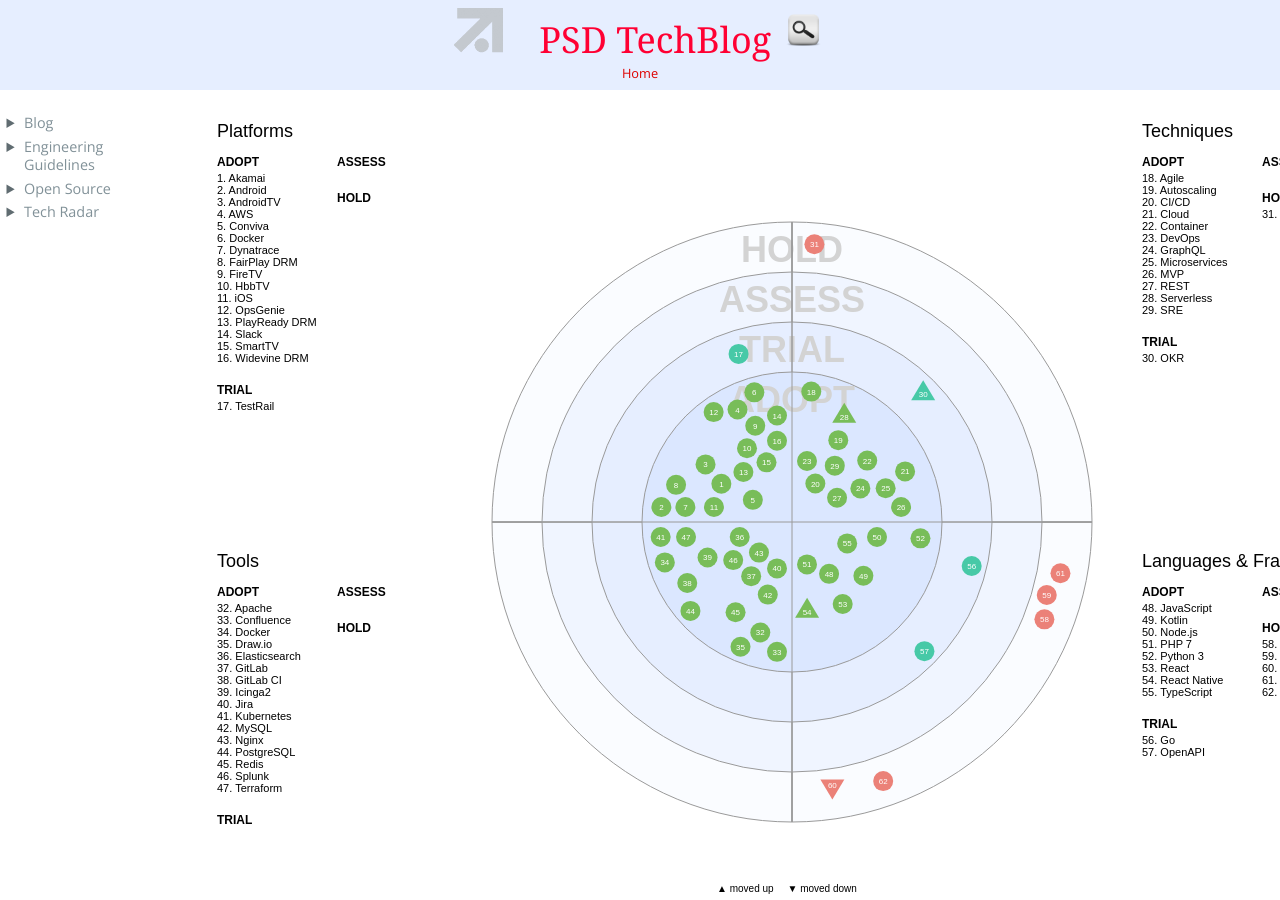
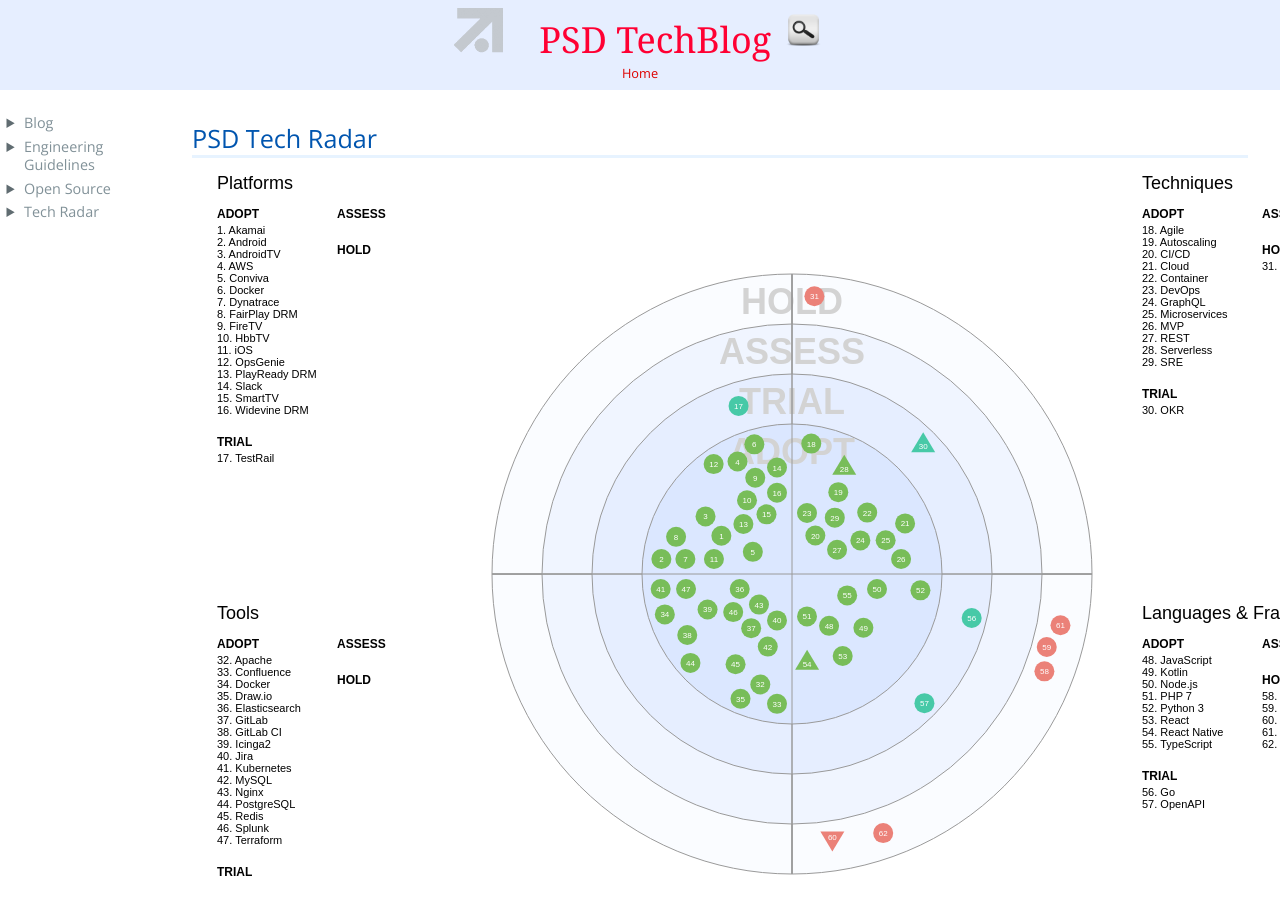
Before and after one commit to croedel/PSD-blog, a Jekyll site: the page built from radar.md, in a window 1280 px wide and 900 px high. Built offline with Jekyll 4.4.1, drawn with Linux system fonts in a browser that asks for light colours; our own code applies the rules of GitHub Pages for plain Markdown files.

Commit message:
Update radar.md

```diff
--- a/radar.md
+++ b/radar.md
@@ -2,6 +2,8 @@
 layout: radar
 nav-title: Tech Radar
 ---
+
+# PSD Tech Radar
 
 <svg class="radar" id="radar"></svg>
 
```
Also changed, not shown: other parts of radar.md (+0 -1 lines).
